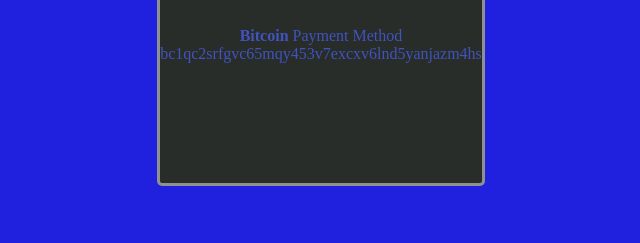
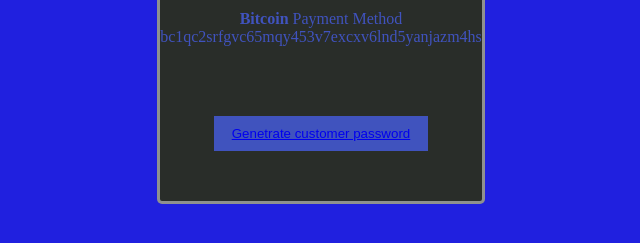
Before and after one commit to Chaoticnextleveltrading/tingatingafundingserver, a plain HTML site: page index2.html in a window 1280 px wide. Shown: the part 363-606 px from the top of the page, without its empty margins (319-959 px from the left). Drawn offline with Linux system fonts and the light colour scheme.

Commit message:
Update index2.html

```diff
--- a/index2.html
+++ b/index2.html
@@ -40,6 +40,14 @@
 
         </div>
 
+
+           </div>
+
+        <button class="button"> <a href="index2.html" class="btn" >Genetrate customer password </a></button>
+    </div>
+
+
+
          <!-- <div class="note"> <br> Note: Due to your Delay on Deriv broker Deposit <br> deposite you will need a minimum deposite of $300 <br> -->
               <!-- Potential profit will placed at $80,000</div>   -->
         <!-- <div class="note"> <br> Your funds <br> is processing   </div>   -->
```
